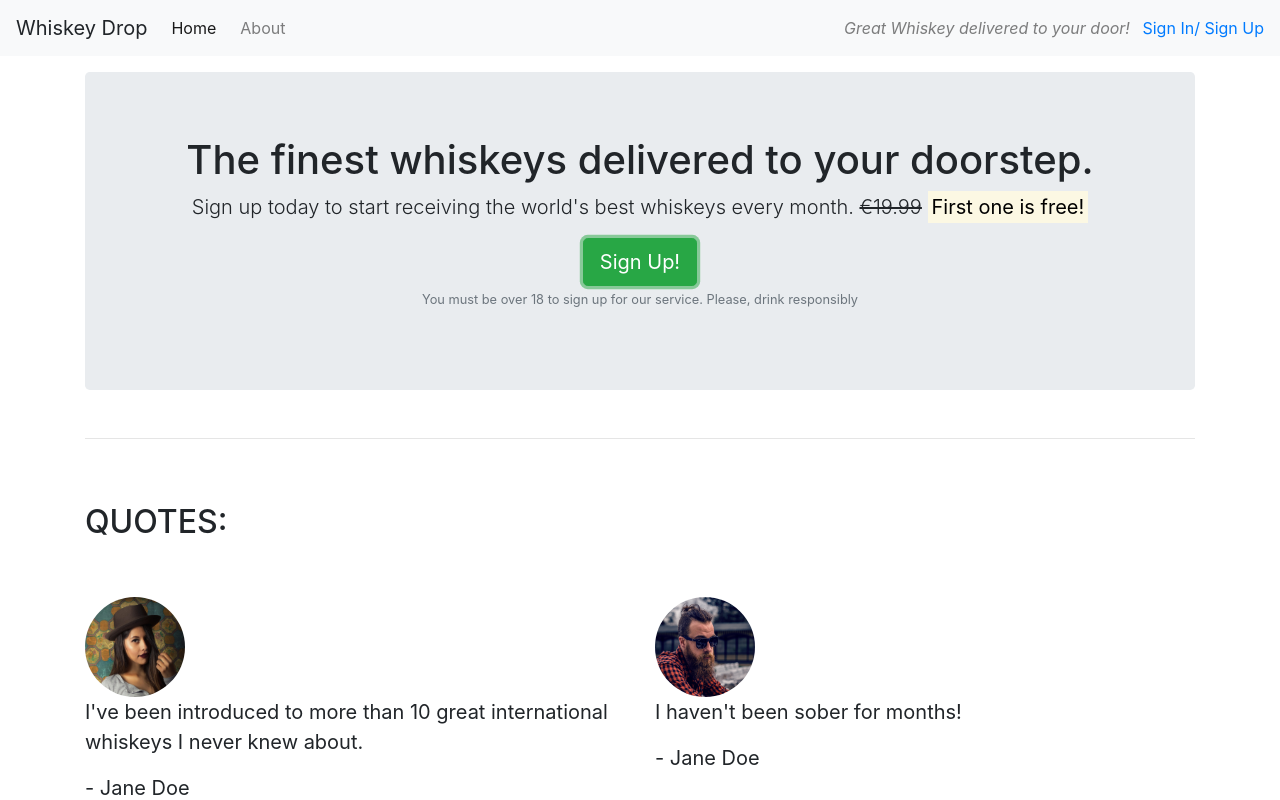
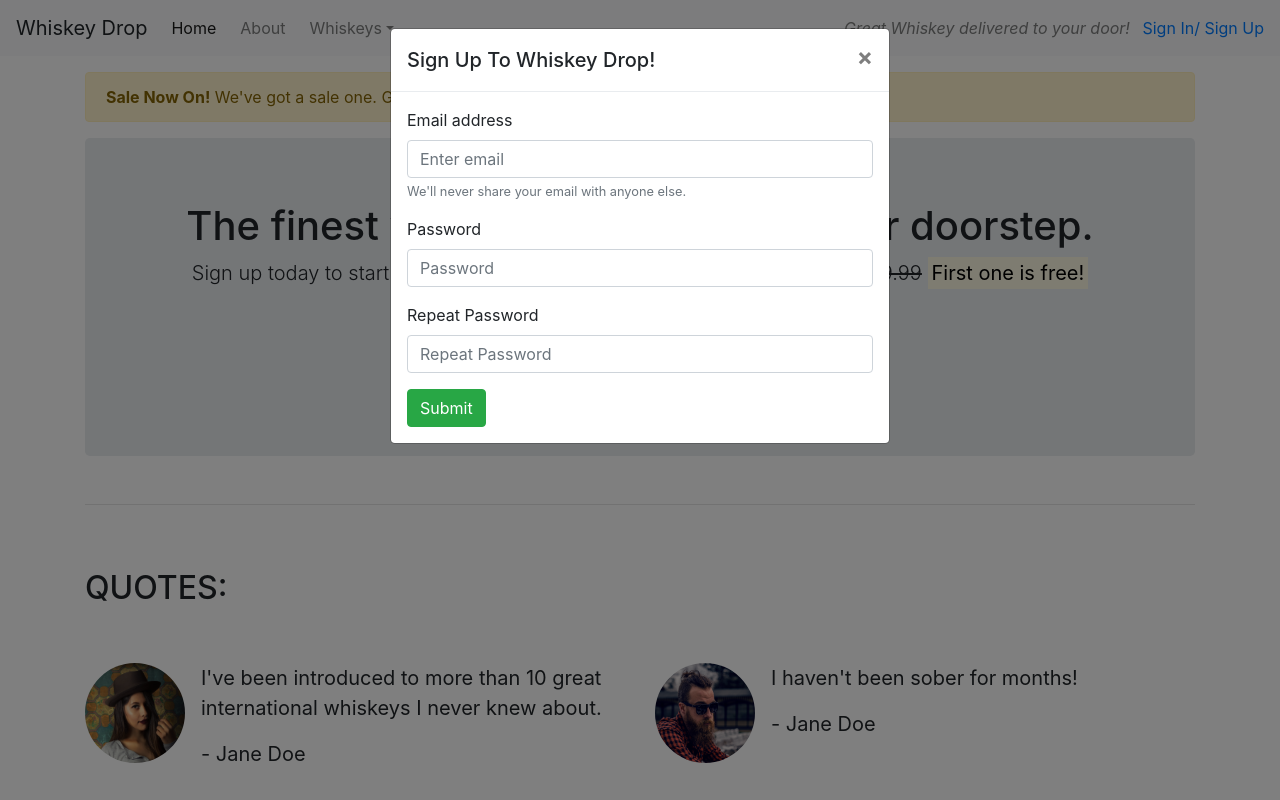
Before and after one commit to allanahmurphy/Bootstrap4Demo, a plain HTML site: page index.html in a window 1280 px wide. Both pictures are taken after a click on the button "Sign Up!". Shown: the top 800 px of the page. Drawn offline with nearby package versions, Linux system fonts and the light colour scheme.

Commit message:
Additional styling to Nav and Callout

```diff
--- a/index.html
+++ b/index.html
@@ -5,28 +5,50 @@
     <meta name="viewport" content="width=device-width, initial-scale=1.0">
     <title>Whiskey Drop | Taste a new whiskey every month</title>
     <link rel="stylesheet" href="https://maxcdn.bootstrapcdn.com/bootstrap/4.1.3/css/bootstrap.min.css">
+    <link rel="stylesheet" href="https://use.fontawesome.com/releases/v5.6.1/css/all.css" integrity="sha384-gfdkjb5BdAXd+lj+gudLWI+BXq4IuLW5IT+brZEZsLFm++aCMlF1V92rMkPaX4PP" crossorigin="anonymous">
 </head>
 <body>
     <nav class="navbar navbar-light bg-light navbar-expand-sm">
         <a hred="/" class="navbar-brand">Whiskey Drop</a>
+        <button class="navbar-toggler ml-auto" type="button" data-toggle="collapse"  data-target="#navbarNavDropdown" aria-controls="navbarNavDropdown" aria-expanded="false" aria-label="Toggle navigation">
+        <span class="navbar-toggler-icon"></span></button>
+        <div class="collapse navbar-collapse" id="navbarNavDropdown">
             <ul class="navbar-nav mr-auto">
                 <li class="active nav-item mr-2"><a class ="nav-link" href="/">Home</a></li>
                 <li class="nav-item mr-2"><a class ="nav-link" href="/about">About</a></li>
+                <li class="nav-item dropdown">
+                    <a class="nav-link dropdown-toggle" href="#" id="navbarDropdownMenuLink" role="button" data-toggle="dropdown" aria-haspopup="true" aria-expanded="false">Whiskeys</a>
+                    <div class="dropdown-menu" aria-labelledby="navbarDropdownMenuLink">
+                        <a class="dropdown-item" href="#">Irish</a>
+                        <a class="dropdown-item" href="#">Scotch</a>
+                        <a class="dropdown-item" href="#">Japanese</a>
+                        <a class="dropdown-item" href="#">American</a>
+                    </div>
+                </li>
                 <li class="nav-item mr-2 d-block d-md-none"><a class ="nav-link" href="/login">Sign In/ Sign Up</a></li>
             </ul>
+        </div>
         <div class="d-none d-md-block">
             <p class="navbar-text my-auto mr-2"><i>Great Whiskey delivered to your door!</i></p>
             <a href="/login">Sign In/ Sign Up</a>
         </div>
     </nav>
     <article class="container mt-3">
+        <div class="row d-none d-sm-block">
+            <div class="col-12">
+                <div class="alert alert-warning">
+                    <strong>Sale Now On!</strong> We've got a sale one. Get a 12-month subscription for the price of 6! <a href="">See Here for details!</a>
+
+                </div>
+            </div>
+        </div>
         <!--Callout-->
         <div class="row">
             <div class="col-12">
                 <section class="callout jumbotron text-center">
                     <h1>The finest whiskeys delivered to your doorstep.</h1>
                     <p class="lead">Sign up today to start receiving the world's best whiskeys every month. <s class="d-none d-sm-inline">€19.99</s><span class="d-inline d-sm-none"></br></span> <strong><mark>First one is free!</mark></strong></p>
-                    <button class="btn btn-success btn-lg">Sign Up!</button>
+                    <button class="btn btn-success btn-lg" data-toggle="modal" data-target="#signUpModal">Sign Up!</button>
                     <p class="text-muted"><small>You must be over 18 to sign up for our service. Please, drink responsibly</small></p>
                 </section>
             </div>
@@ -43,7 +65,8 @@
             </div>
             <div class="row">
                 <div class="col-12 col-md-6">
-                    <div class="media d-none d-sm-block">
+                    <div class="media">
+                        <div class="d-none d-sm-block">
                             <img src="images/girl-image.png" class="rounded-circle mr-3" height=100 width=100 alt="Picure of Female Customer">
                         </div>
                         <div class="mediabody">
@@ -53,15 +76,18 @@
                             </blockquote>
                         </div>
                     </div>
+                </div>
                 <div class="col-12 col-md-6">
-                    <div class="media d-none d-sm-block">
-                        <img src="images/guy-image.png" class="rounded-circle mr-3" height=100 width=100 alt="Picure of Female Customer">
+                    <div class="media">
+                        <div class="d-none d-sm-block">
+                            <img src="images/guy-image.png" class="rounded-circle mr-3" height=100 width=100 alt="Picure of Male Customer">
                         </div>
                         <div class="mediabody">
                             <blockquote class="blockquote">
                                 <p>I haven't been sober for months!</p>
                                 <p>- Jane Doe</p>
                             </blockquote>
+                        </div>
                     </div>
                 </div>
             </div>
@@ -79,21 +105,21 @@
             <div class="row">
                 <div class="col-12 col-md-6 col-lg-4">
                     <div class="feature">
-                        <h3>Feature 1</h3>
+                        <h3><i class="fas fa-gift d-none d-sm-inline"></i> Feature 1 <span class="badge badge-success">NEW!</span></h3>
                         <p>Lorem ipsum dolor sit amet, consectetur adipiscing elit, sed do eiusmod tempor incididunt ut labore et dolore magna aliqua. Ut enim ad minim veniam, quis nostrud exercitation ullamco laboris nisi ut aliquip ex ea commodo consequat.</p>
                         <p><a class="btn btn-sm btn-light" href="">Read More</a></p>
                     </div>
                 </div>
                 <div class="col-12 col-md-6 col-lg-4">
                     <div class="feature">
-                        <h3>Feature 2</h3>
+                        <h3><i class="fas fa-credit-card d-none d-sm-inline"></i> Feature 2</h3>
                         <p>Lorem ipsum dolor sit amet, consectetur adipiscing elit, sed do eiusmod tempor incididunt ut labore et dolore magna aliqua. Ut enim ad minim veniam, quis nostrud exercitation ullamco laboris nisi ut aliquip ex ea commodo consequat.</p>
                         <p><a class="btn btn-sm btn-light" href="">Read More</a></p>
                     </div>
                 </div>
                 <div class="col-12 d-md-none d-lg-block col-lg-4">
                     <div class="feature">
-                        <h3>Feature 3</h3>
+                        <h3><i class="fas fa-times-circle d-none d-sm-inline"></i> Feature 3</h3>
                         <p>Lorem ipsum dolor sit amet, consectetur adipiscing elit, sed do eiusmod tempor incididunt ut labore et dolore magna aliqua. Ut enim ad minim veniam, quis nostrud exercitation ullamco laboris nisi ut aliquip ex ea commodo consequat.</p>
                         <p><a class="btn btn-sm btn-light" href="">Read More</a></p>
                     </div>
@@ -103,5 +129,40 @@
         <!-- /.features -->
 
     </article>
+
+    <div class="modal" tabindex="-1" role="dialog" id="signUpModal">
+        <div class="modal-dialog" role="document">
+            <div class="modal-content">
+                <div class="modal-header">
+                    <h5 class="modal-title">Sign Up To Whiskey Drop!</h5>
+                    <button type="button" class="close" data-dismiss="modal" aria-label="Close">
+          <span aria-hidden="true">&times;</span>
+        </button>
+                </div>
+                <div class="modal-body">
+                    <form>
+                        <div class="form-group">
+                            <label for="exampleInputEmail1">Email address</label>
+                            <input type="email" class="form-control" id="exampleInputEmail1" aria-describedby="emailHelp" placeholder="Enter email">
+                            <small id="emailHelp" class="form-text text-muted">We'll never share your email with anyone else.</small>
+                        </div>
+                        <div class="form-group">
+                            <label for="password">Password</label>
+                            <input type="password" class="form-control" id="password" placeholder="Password">
+                        </div>
+                        <div class="form-group">
+                            <label for="repeatPassword">Repeat Password</label>
+                            <input type="password" class="form-control" id="repeatPassword" placeholder="Repeat Password">
+                        </div>
+                        <button type="submit" class="btn btn-success">Submit</button>
+                    </form>
+                </div>
+            </div>
+        </div>
+    </div>
+
+    <script src="https://code.jquery.com/jquery-3.3.1.slim.min.js" integrity="sha384-q8i/X+965DzO0rT7abK41JStQIAqVgRVzpbzo5smXKp4YfRvH+8abtTE1Pi6jizo" crossorigin="anonymous"></script>
+    <script src="https://cdnjs.cloudflare.com/ajax/libs/popper.js/1.14.3/umd/popper.min.js" integrity="sha384-ZMP7rVo3mIykV+2+9J3UJ46jBk0WLaUAdn689aCwoqbBJiSnjAK/l8WvCWPIPm49" crossorigin="anonymous"></script>
+    <script src="https://stackpath.bootstrapcdn.com/bootstrap/4.1.3/js/bootstrap.min.js" integrity="sha384-ChfqqxuZUCnJSK3+MXmPNIyE6ZbWh2IMqE241rYiqJxyMiZ6OW/JmZQ5stwEULTy" crossorigin="anonymous"></script>
 </body>
 </html>
```
Lines whose indentation alone changed are shown as unchanged.
